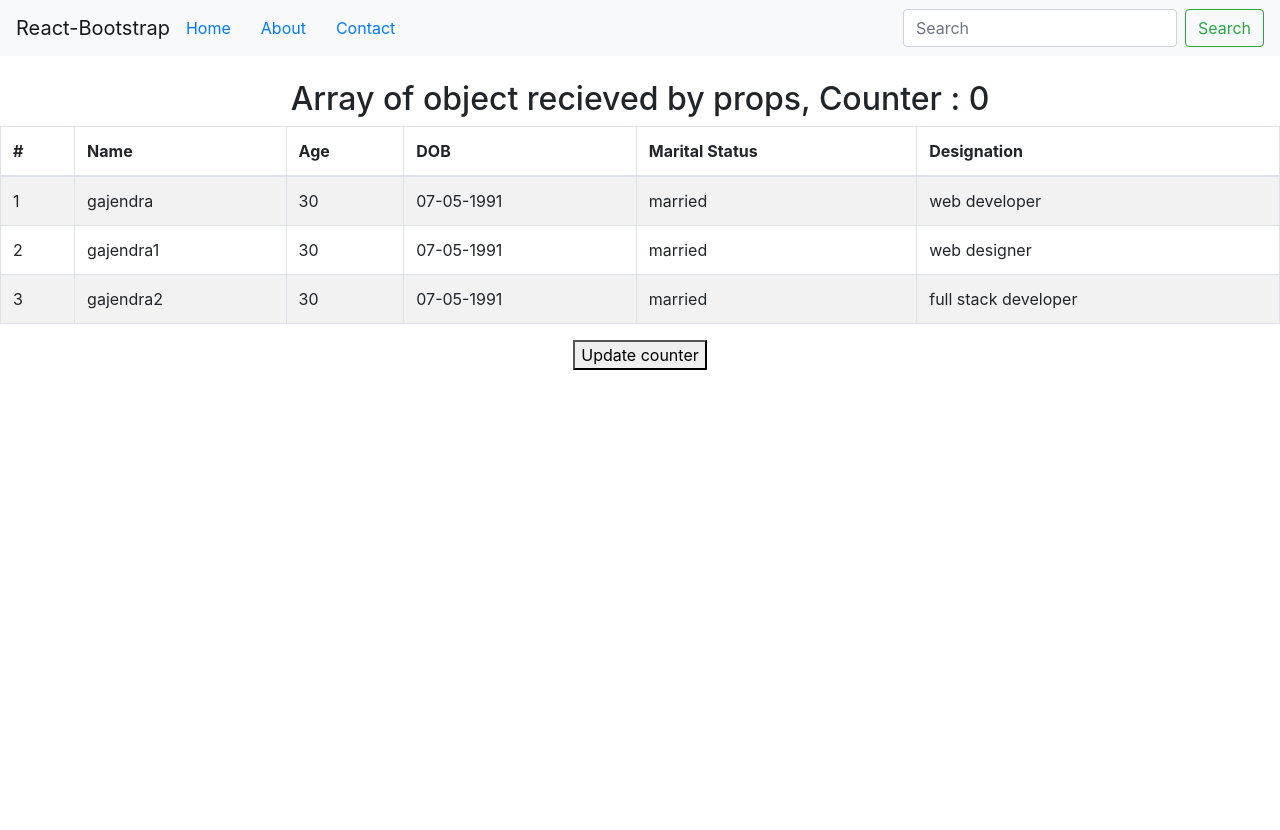
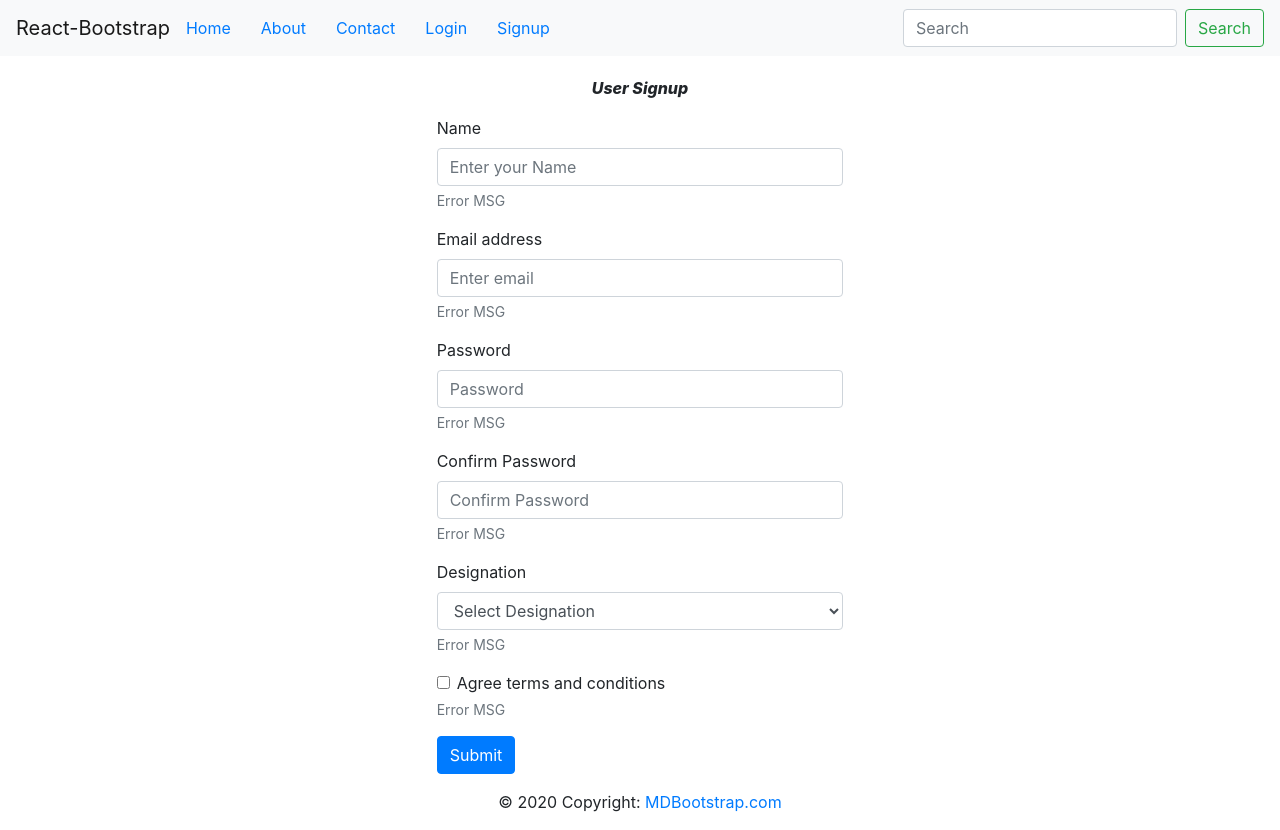
Before and after one commit to gsahu125/react-redux, a React (Create React App) app: page /signup in a window 1280 px wide. Before the commit the page ends 800 px from the top, so only its background shows below. Built offline with nearby package versions, Linux system fonts and the light colour scheme.

Commit message:
form design updated

```diff
--- a/src/App.js
+++ b/src/App.js
@@ -1,8 +1,11 @@
 import React from 'react';
 import Header from './components/Header';
+import {Footer} from './components/Footer';
 import {Home} from './components/Home';
 import About from './components/About';
 import Contact from './components/Contact';
+import {Login} from './components/Login';
+import {Signup} from './components/Signup';
 import {BrowserRouter,Route,Switch} from 'react-router-dom';
 function App() {
 
@@ -19,15 +22,21 @@ function App() {
      <Route path="/about">
        <About />
      </Route>
-     <Route path="/contact">
+     <Route path="/contact/:name">
        <Contact />
+     </Route>
+     <Route path="/login">
+    <Login />
+     </Route>
+     <Route path="/signup">
+       <Signup />
      </Route>
      <Route path="/">
        <Home data={data}/>
      </Route>
   </Switch>
+  <Footer />
      </BrowserRouter>
-
    </React.Fragment>
   )
 }
--- a/src/components/Contact.js
+++ b/src/components/Contact.js
@@ -1,10 +1,39 @@
 import React from 'react';
 import {useParams} from 'react-router-dom';
+import {Form,Button} from 'react-bootstrap';
+
 const Contact = ()=>{
     const {name} = useParams();
     return(
         <React.Fragment>
-            <p>Welcome to contact {name}</p>
+
+            <div className="row justify-content-center">
+
+            <div className="col-md-4">
+            <p style={{marginTop:'20px',textAlign:'center',fontStyle:'italic',fontWeight:'800'}}>Welcome to contact {name}</p>
+            <Form>
+            <Form.Group>
+            <Form.Label>Name</Form.Label>
+            <Form.Control type="text" placeholder="Enter your Name" />
+            <Form.Text className="text-muted">Error MSG</Form.Text>
+            </Form.Group>
+
+            <Form.Group controlId="formBasicEmail">
+                <Form.Label>Email address</Form.Label>
+                <Form.Control type="email" placeholder="Enter email" />
+                <Form.Text className="text-muted">Error MSG</Form.Text>
+            </Form.Group>
+
+            <Form.Group controlId="exampleForm.ControlTextarea1">
+                <Form.Label>Example textarea</Form.Label>
+                <Form.Control as="textarea" rows={3} />
+            </Form.Group>
+
+            <Button variant="primary" type="submit">
+                Submit
+            </Button>
+            </Form>
+            </div></div>
         </React.Fragment>
     )
 }
--- a/src/components/Footer.js
+++ b/src/components/Footer.js
@@ -0,0 +1,15 @@
+import React from 'react';
+import {footer} from 'react-bootstrap';
+
+export function Footer ()
+{
+    return(
+        <React.Fragment>
+            <footer class="page-footer font-small blue">
+            <div class="footer-copyright text-center py-3">© 2020 Copyright:
+                <a href="https://mdbootstrap.com/"> MDBootstrap.com</a>
+            </div>
+            </footer>
+        </React.Fragment>
+    )
+}
--- a/src/components/Header.js
+++ b/src/components/Header.js
@@ -1,9 +1,12 @@
-import React from 'react';
+import React,{useState} from 'react';
 import {Navbar,Nav,Form,FormControl,Button} from 'react-bootstrap';
 import {Link} from 'react-router-dom';
 import '../Custom-style.css';
 
 const Header = ()=>{
+const [loginUser,setLoginUser] = useState('Guest')
+
+
     return(
         <React.Fragment>
         <Navbar bg="light" expand="lg">
@@ -13,7 +16,9 @@ const Header = ()=>{
                 <Nav className="mr-auto">
                 <Link to="/">Home</Link>
                 <Link to="/about">About</Link>
-                <Link to="/contact/name">Contact</Link>
+                <Link to={"/contact/"+loginUser}>Contact</Link>
+                <Link to="/login">Login</Link>
+                <Link to="/signup">Signup</Link>
                 </Nav>
                 <Form inline>
                 <FormControl type="text" placeholder="Search" className="mr-sm-2" />
--- a/src/components/Home.js
+++ b/src/components/Home.js
@@ -1,12 +1,12 @@
-import React,{useState} from 'react';
+import React from 'react';
 import {Table} from 'react-bootstrap';
 export const Home = (props)=>{
-const [counter,setCounter] = useState(0);
+
 
     return(
         <React.Fragment>
-            <br></br>
-            <h2 style={{textAlign:'center'}}>Array of object recieved by props, Counter : {counter}</h2>
+
+            <p style={{marginTop:'20px',textAlign:'center',fontStyle:'italic',fontWeight:'800'}}>Sample table from props</p>
             <Table striped bordered hover>
                     <thead>
                       <tr>
@@ -36,7 +36,7 @@ const [counter,setCounter] = useState(0);
             }
              </tbody>
             </Table>
-            <center><button onClick={()=>setCounter(counter+1)}>Update counter</button></center>
+
 
         </React.Fragment>
     )
--- a/src/components/Login.js
+++ b/src/components/Login.js
@@ -0,0 +1,35 @@
+import React from 'react';
+import {Form,Button} from 'react-bootstrap';
+export function Login()
+{
+    return(
+        <React.Fragment>
+
+            <div className="row justify-content-center">
+
+            <div className="col-md-4 m-t-10">
+            <p style={{marginTop:'20px',textAlign:'center',fontStyle:'italic',fontWeight:'800'}}>User Login</p>
+            <Form>
+            <Form.Group controlId="formBasicEmail">
+                <Form.Label>Email address</Form.Label>
+                <Form.Control type="email" placeholder="Enter email" />
+                <Form.Text className="text-muted">
+                We'll never share your email with anyone else.
+                </Form.Text>
+            </Form.Group>
+
+            <Form.Group controlId="formBasicPassword">
+                <Form.Label>Password</Form.Label>
+                <Form.Control type="password" placeholder="Password" />
+            </Form.Group>
+            <Form.Group controlId="formBasicCheckbox">
+                <Form.Check type="checkbox" label="Check me out" />
+            </Form.Group>
+            <Button variant="primary" type="submit">
+                Submit
+            </Button>
+            </Form>
+            </div></div>
+        </React.Fragment>
+    )
+}
--- a/src/components/Signup.js
+++ b/src/components/Signup.js
@@ -0,0 +1,62 @@
+import React from 'react';
+import {Form,Button} from 'react-bootstrap';
+export function Signup()
+{
+    return(
+        <React.Fragment>
+            <div className="row justify-content-center">
+
+            <div className="col-md-4 m-t-10">
+            <p style={{marginTop:'20px',textAlign:'center',fontStyle:'italic',fontWeight:'800'}}>User Signup</p>
+            <Form>
+            <Form.Group>
+            <Form.Label>Name</Form.Label>
+            <Form.Control type="text" placeholder="Enter your Name" />
+            <Form.Text className="text-muted">Error MSG</Form.Text>
+            </Form.Group>
+
+            <Form.Group controlId="formBasicEmail">
+                <Form.Label>Email address</Form.Label>
+                <Form.Control type="email" placeholder="Enter email" />
+                <Form.Text className="text-muted">Error MSG</Form.Text>
+            </Form.Group>
+
+            <Form.Group controlId="formBasicPassword">
+                <Form.Label>Password</Form.Label>
+                <Form.Control type="password" placeholder="Password" />
+                <Form.Text className="text-muted">Error MSG</Form.Text>
+            </Form.Group>
+
+            <Form.Group controlId="formBasicConfirmPassword">
+                <Form.Label>Confirm Password</Form.Label>
+                <Form.Control type="password" placeholder="Confirm Password" />
+                <Form.Text className="text-muted">Error MSG</Form.Text>
+            </Form.Group>
+
+
+            <Form.Group controlId="exampleForm.ControlSelect1">
+                <Form.Label>Designation</Form.Label>
+                <Form.Control as="select">
+                <option>Select Designation</option>
+                <option>Designer</option>
+                <option>Developer</option>
+                <option>Tester</option>
+                <option>Management Unit</option>
+                <option>Admin</option>
+                </Form.Control>
+                <Form.Text className="text-muted">Error MSG</Form.Text>
+            </Form.Group>
+
+            <Form.Group controlId="formBasicCheckbox">
+                <Form.Check type="checkbox" label="Agree terms and conditions" />
+                <Form.Text className="text-muted">Error MSG</Form.Text>
+            </Form.Group>
+            <Button variant="primary" type="submit">
+                Submit
+            </Button>
+            </Form>
+            </div></div>
+
+        </React.Fragment>
+    )
+}
```
